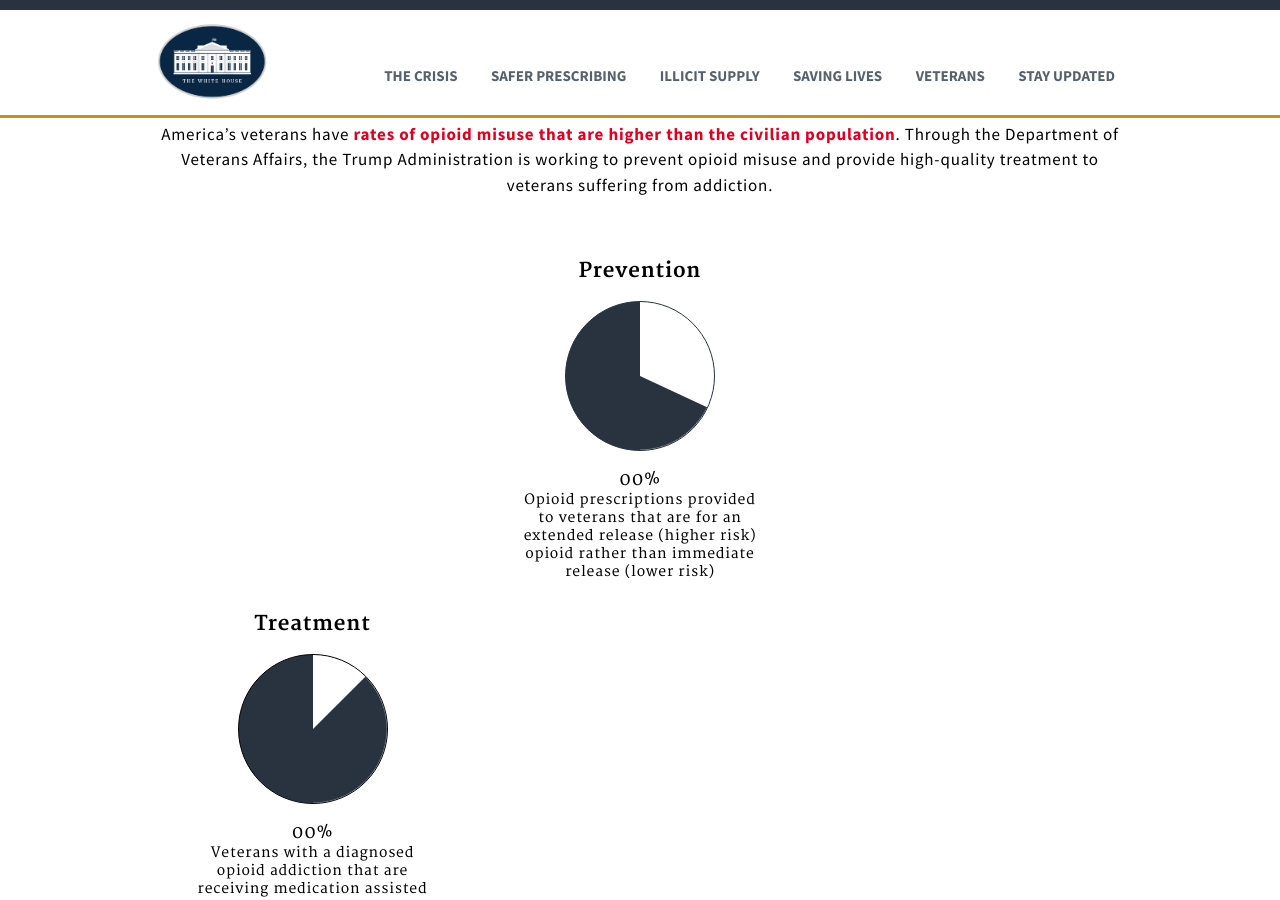
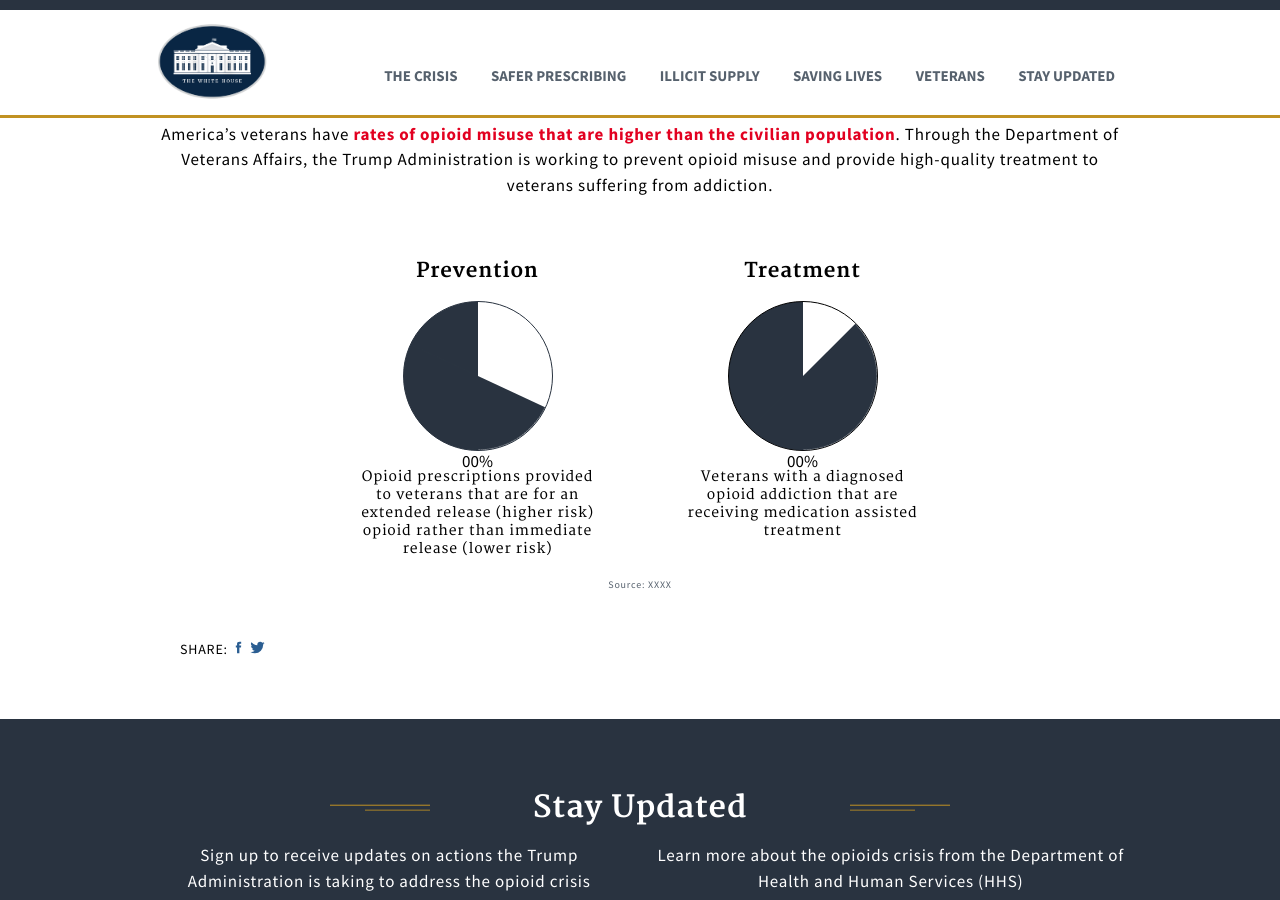
Before and after one commit to GSA/opioids.gov, a Jekyll site: the page built from index.md, in a window 1280 px wide and 900 px high, scrolled down 4901 px. Built offline with Jekyll 4.4.1, drawn with Linux system fonts in a browser that asks for light colours; nearby versions of some CDN libraries.

Commit message:
Update home.html

```diff
--- a/_layouts/home.html
+++ b/_layouts/home.html
@@ -335,21 +335,19 @@ layout: default
     <div class="site-section-data-split">
       <div class="site-pie2-wrapper">
         <h3>Prevention</h3>
-        <div class="site-pie-chart2"></div>
+        <div class="site-pie-chart2">00%</div>
           <div class="site-section-data-metric">
-             00% <div class="site-section-data-caption">Opioid prescriptions provided to veterans that are for an extended release (higher risk) opioid rather than immediate release (lower risk)
+             <div class="site-section-data-caption">Opioid prescriptions provided to veterans that are for an extended release (higher risk) opioid rather than immediate release (lower risk)
              </div>
           </div>
-        </div>
       </div>
       <div class="site-pie3-wrapper">
         <h3>Treatment</h3>
-        <div class="site-pie-chart3"></div>
+        <div class="site-pie-chart3">00%</div>
           <div class="site-section-data-metric">
-             00% <div class="site-section-data-caption">Veterans with a diagnosed opioid addiction that are receiving medication assisted treatment
+             <div class="site-section-data-caption">Veterans with a diagnosed opioid addiction that are receiving medication assisted treatment
              </div>
           </div>
-        </div>
       </div>
     </div>
   <div class="site-section-data-source">
```
